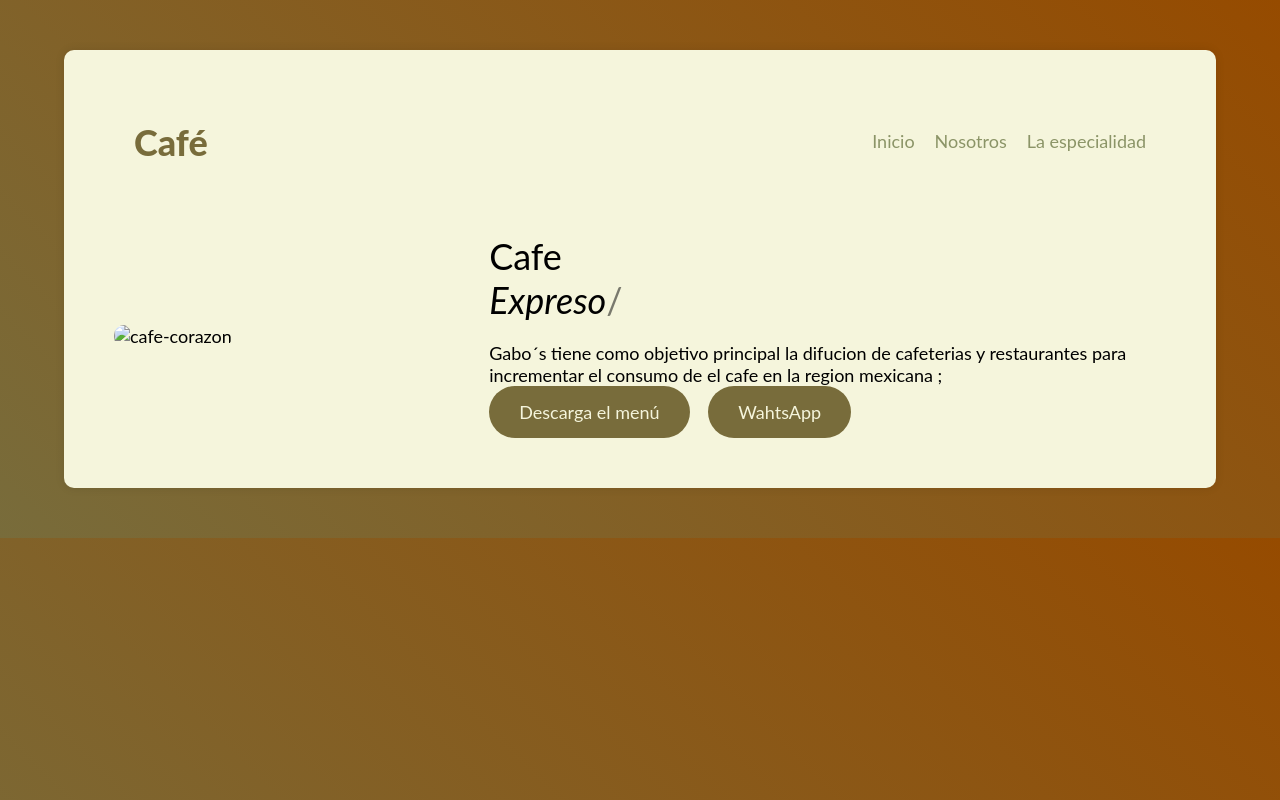
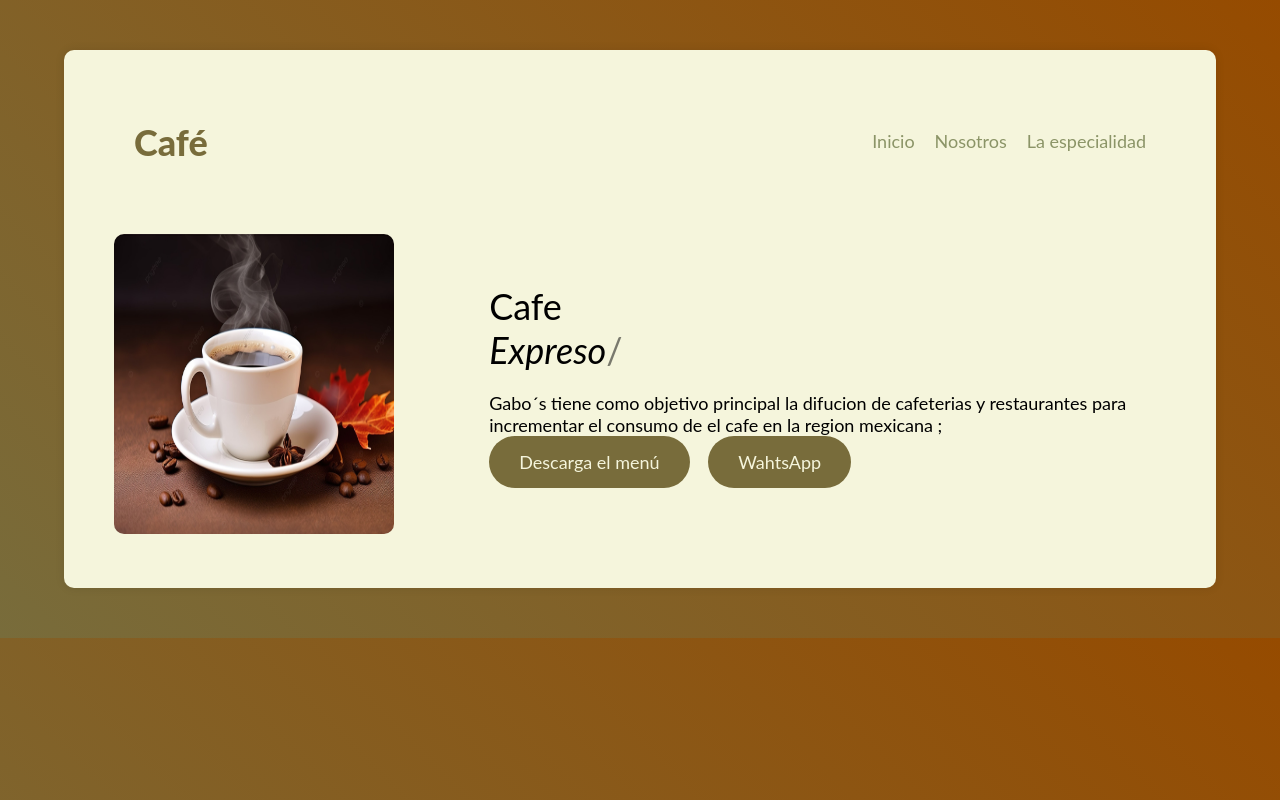
Before and after one commit to Dipaolo1/Pagina, a plain HTML site: page index.html in a window 1280 px wide. Drawn offline with Linux system fonts and the light colour scheme; a script that the page names is missing.

Commit message:
Update index.html

```diff
--- a/index.html
+++ b/index.html
@@ -22,7 +22,7 @@
 			<main>
 
 				<div class="contenedor-image">
-					<img src="C:\Users\dv393\OneDrive\Imágenes/cafesito.jpg" alt="cafe-corazon">
+					<img src="img/Cafenormal.jpg" alt="cafe-corazon">
 				</div>
 				<div class = "contenedor-texto">
 					<h2 class= "titulo">Cafe<br>
```
